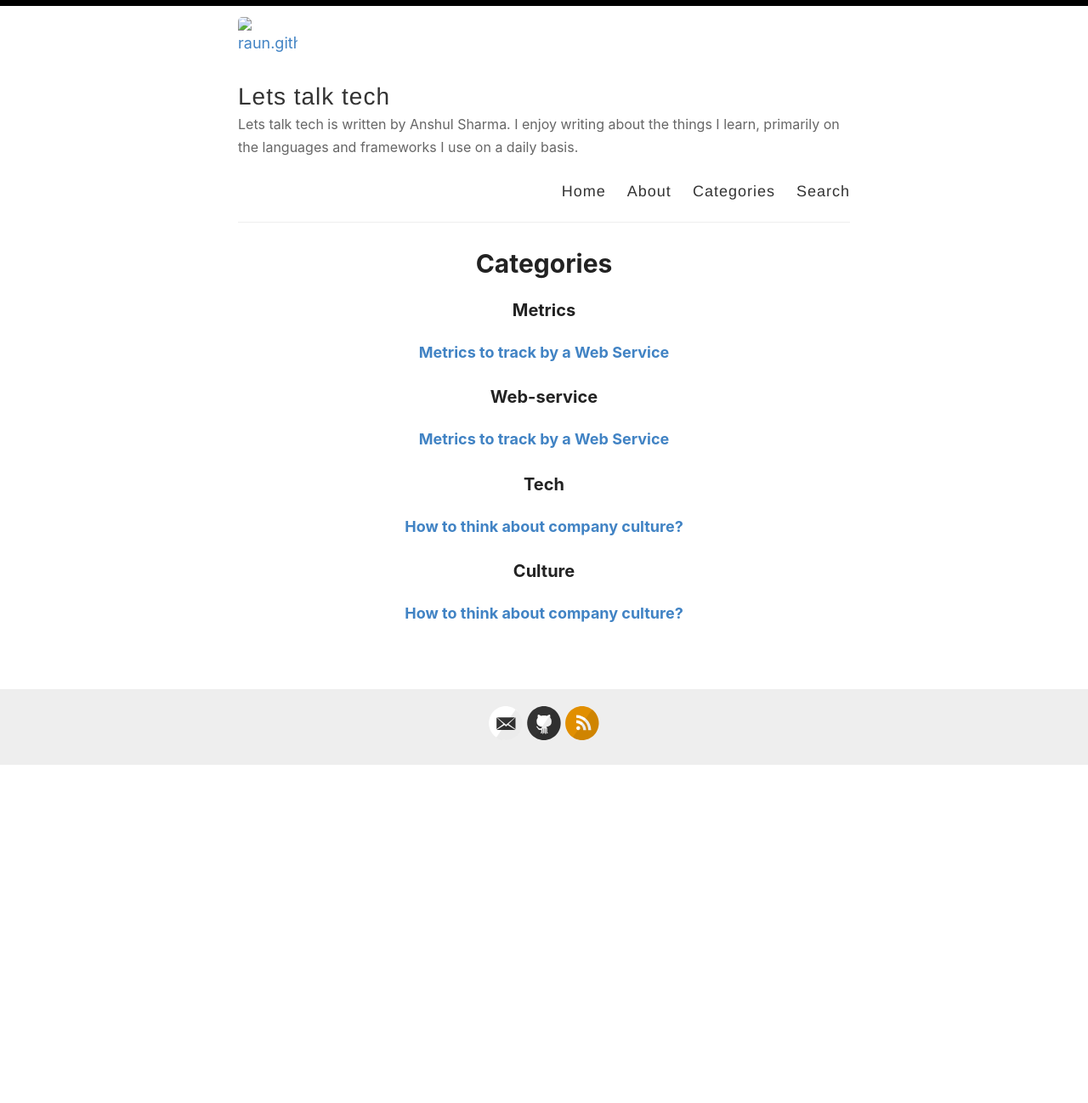
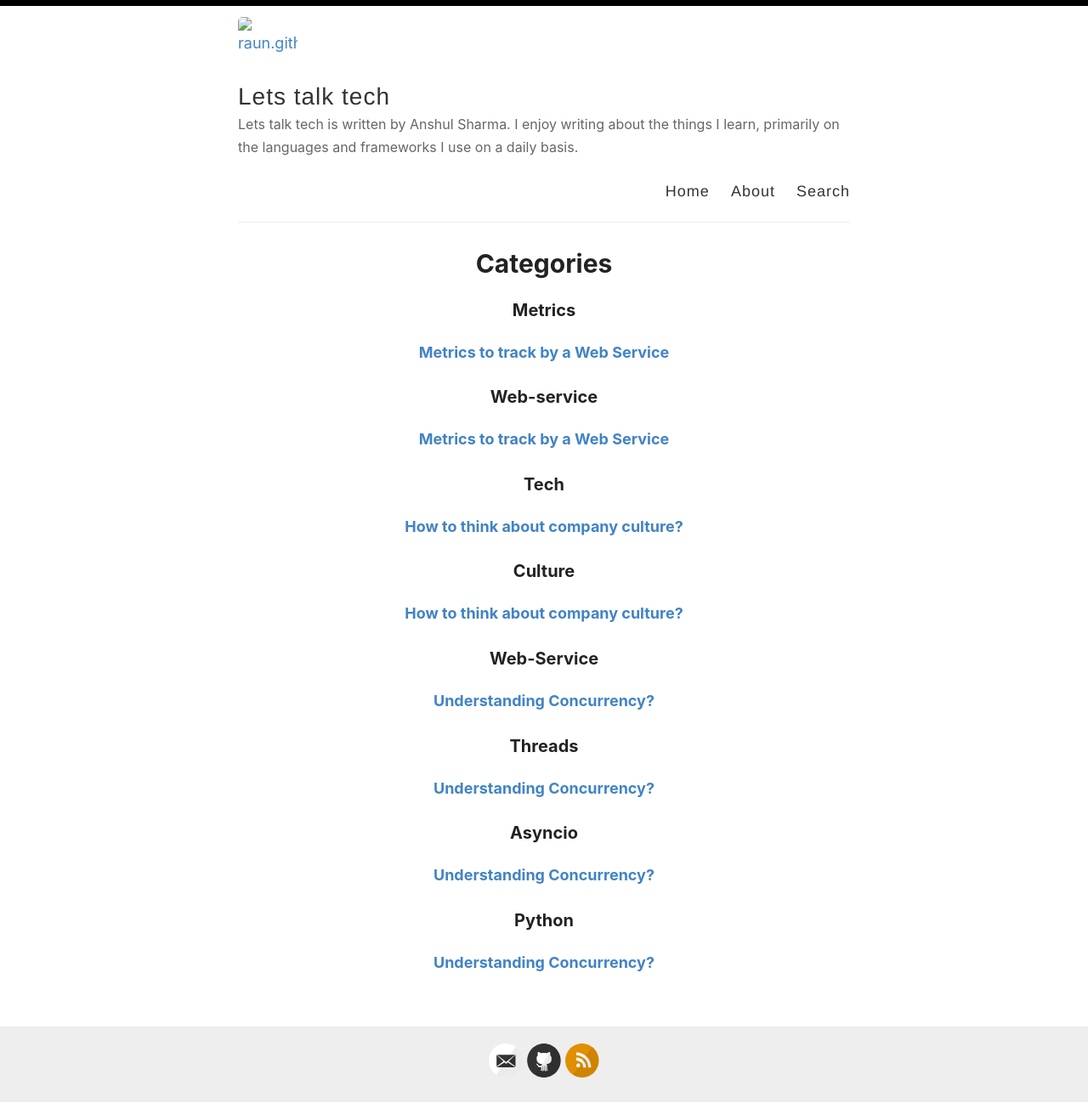
Before and after one commit to raun/raun.github.io, a Jekyll site: the page built from _pages/categories.md, in a window 1280 px wide. Shown: the whole page at 85% size. Built offline with Jekyll 4.4.1, drawn with Linux system fonts in a browser that asks for light colours; before the commit the page ends 901 px from its top, so only the background shows below that; part of the change alters nothing that is shown.

Commit message:
POST: Understanding concurrency

````diff
--- a/_layouts/default.html
+++ b/_layouts/default.html
@@ -30,7 +30,6 @@
             <nav>
               <a href="{{ site.baseurl }}/">Home</a>
               <a href="{{ site.baseurl }}/about">About</a>
-              <a href="{{ site.baseurl }}/categories">Categories</a>
               <a href="{{ site.baseurl }}/search">Search</a>
             </nav>
           </header>
--- /dev/null
+++ b/_posts/2020-03-25-Understanding-concurrency.md
@@ -0,0 +1,318 @@
+---
+layout: post
+title: Understanding Concurrency?
+categories: [Web-Service, Threads, Asyncio, Python]
+---
+
+## What is concurrency?
+
+Dictionary definition of concurrency is simultaneous occurrence. In Python, the things that are occurring simultaneously are called by different names (thread, task, process). Each one can be stopped at certain points, and the CPU that is processing them can switch to a different one.
+
+In essence only multiprocessing actually does work simultaneously as it uses multiple processors available on the machine. Threading and AsyncIO both run on a single processor. They just cleverly find ways to take turns to speed up the overall process.
+
+Before we start all the codes used in the post are available here: [Cuncurrency Demo](https://github.com/raun/concurrency-demo)
+
+### Threads
+- In threading, the operating system actually knows about each thread and can interrupt it at any time to start running a different thread. This is called Pre-emptive multitasking.
+- Pre-emptive multitasking is handy in the sense that code in the thread doesn’t need to do anything to make the switch. It can also be difficult because of that “at any time” phrase.
+
+### Asyncio
+- Tasks must cooperate by announcing when they are ready to be switched out. This is called Cooperative multitasking.
+- That means that the code in the AsyncIO task has to change slightly to announce that it is ready to be switched out.
+- The benefit of doing this extra work up front is that you always know where your task will be swapped out.
+
+## When is concurrency useful?
+- CPU-bound tasks
+	- There are classes of programs that do significant computation without talking to the network or accessing a file
+	- These are the CPU-bound programs, because the resource limiting the speed of your program is the CPU, not the network or the file system
+- I/O-bound tasks
+	- I/O-bound problems cause your program to slow down because it frequently must wait for input/output (I/O) from some external resource
+	- They arise frequently when your program is working with things that are much slower than your CPU
+
+## Lets write some code
+
+## IO Bound Task
+
+#### Synchronous Version
+
+
+```python
+import requests
+import time
+def download_site(url, session):
+    with session.get(url) as response:
+        print("Read {} from {}".format(len(response.content), url))
+
+def download_all_sites(sites):
+    with requests.Session() as session:
+        for url in sites:
+            download_site(url, session)
+
+if __name__ == "__main__":
+    sites = [
+        "https://www.amazon.com",
+        "https://www.stackoverflow.com/",
+    ] * 80
+    start_time = time.time()
+    download_all_sites(sites)
+    duration = time.time() - start_time
+    print("Downloaded {} in {} seconds".format(len(sites), duration))
+```
+
+Output: `Downloaded 160 in 15.8924131 seconds`
+
+**Why Synchronous version rocks?**
+- It is easy to write, easy to debug, single train of thought
+
+**Problems with synchronous version**
+- It is dead slow! Although being slower is not necessarily a problem if:
+	- It runs rarely
+	- The completion time is within SLA
+
+### Threading Version
+
+
+```python
+import concurrent.futures
+import requests
+import threading
+import time
+thread_local = threading.local()
+def get_session():
+    if not hasattr(thread_local, "session"):
+        thread_local.session = requests.Session()
+    return thread_local.session
+
+def download_site(url):
+    session = get_session()
+    with session.get(url) as response:
+        print("Read {} from {}".format(len(response.content), url))
+
+def download_all_sites(sites):
+    with concurrent.futures.ThreadPoolExecutor(max_workers=5) as executor:
+        executor.map(download_site, sites)
+
+if __name__ == "__main__":
+    sites = [
+        "https://www.amazon.com",
+        "https://www.stackoverflow.com/",
+    ] * 80
+    start_time = time.time()
+    download_all_sites(sites)
+    duration = time.time() - start_time
+    print("Downloaded {} in {} seconds".format(len(sites), duration))
+```
+
+Output: `Downloaded 160 in 3.858917 seconds`
+
+**There are few changes as compared to Synchronous version**:
+Now `download_all_sites()` changed from calling the function once per site to a more complex structure. In this version, you’re creating a `ThreadPoolExecutor`, which seems like a complicated thing. Let’s break that down: `ThreadPoolExecutor` = `Thread` + `Pool` + `Executor`. This object is going to create a pool of threads, each of which can run concurrently. The Executor is the part that’s going to control how and when each of the threads in the pool will run. `map()` method runs the passed-in function on each of the sites in the list. The great part is that it automatically runs them concurrently using the pool of threads it is managing. The other interesting change in our example is that each thread needs to create its own `requests.Session()` object. Because the operating system is in control of when your task gets interrupted and another task starts, any data that is shared between the threads needs to be protected, or thread-safe. Threading.local() creates an object that look like a global but is specific to each individual thread.
+
+One of the key challenge here is How to decide the number of thread in the pool? This require a little hit and trial(Some estimation & Calculation as well).
+
+You might expect that having one thread per download would be the fastest but, at least on my system it was not. Why is that? There are two main competing force working here:
+- Speed up due to concurrency
+- Overhead of creating & destroying thread
+
+On my machine, the optimal value was 10 threads. Another interesting thing is, with 10 threads, the time has reduced slightly more than 1/10th of the original time. Why is that? This is because we added the overhead of creating and destroying the threads and there is part of the problem that can not run in parallel.
+
+**Why the threading version rocks?**
+
+Its fast! Or atleast faster than the synchronous version. But why? Because it allow your program to overlap the waiting times and get the final result faster.
+
+**Problems with the threading version?**
+
+We had to write more code to make it happen and think about how to keep objects and code thread safe. Threads can interact in ways that are subtle and hard to detect. These interaction can cause race conditions which can result random, intermittent bugs that are difficult to debug.
+
+### Asyncio version
+
+
+```python
+import asyncio
+import time
+import aiohttp
+async def download_site(session, url):
+    async with session.get(url) as response:
+        print("Read {0} from {1}".format(response.content_length, url))
+
+async def download_all_sites(sites):
+    async with aiohttp.ClientSession() as session:
+        tasks = []
+        for url in sites:
+            task = asyncio.ensure_future(download_site(session, url))
+            tasks.append(task)
+        await asyncio.gather(*tasks, return_exceptions=True)
+
+if __name__ == "__main__":
+    sites = [
+        "https://www.amazon.com",
+        "https://www.stackoverflow.com/",
+    ] * 80
+    start_time = time.time()
+    asyncio.get_event_loop().run_until_complete(download_all_sites(sites))
+    duration = time.time() - start_time
+    print("Downloaded {} sites in {} seconds".format(len(sites), duration))
+```
+
+Output: `Downloaded 160 sites in 3.422111 seconds`
+
+**There are few changes as compared to Synchronous version**:
+A single Python object, called the event loop, controls how and when each task gets run. The event loop is aware of each task and knows what state it’s in. Let's assume a simplified event loop which has 2 states(i.e. Ready to work & Waiting for external thing). Your simplified event loop maintains two lists of tasks, one for each of these states.
+
+Your simplified event loop selects one of the ready tasks and starts it back to running. That task is in complete control until it cooperatively hands the control back to the event loop.
+When the running task gives control back to the event loop, the event loop places that task into either the ready or waiting list and then goes through each of the tasks in the waiting list to see if it has become ready by completing an I/O operation.
+
+An important point of asyncio is that the tasks never give up control without intentionally doing so. They never get interrupted in the middle of an operation. This allows us to share resources a bit more easily in asyncio than in threading.
+
+
+**Why the asyncio version rocks?**
+
+It is faster than the threading version. It forces you to think about when a given task will get swapped out, which can help you create a better, faster, design. It is much more scalable. With threading version you have to fine tune the number of thread based on problem and hardware you are working with.
+
+**Problems with asyncio version**
+
+You need special async versions of libraries to gain the full advantage of asyncio. Had you just used requests for downloading the sites, it would have been much slower because requests is not designed to notify the event loop that it’s blocked.
+All of the advantages of cooperative multitasking get thrown away if one of the tasks doesn’t cooperate. A minor mistake in code can cause a task to run off and hold the processor for a long time, starving other tasks that need running. There is no way for the event loop to break in if a task does not hand control back to it.
+
+### multiprocessing version
+
+
+```python
+import requests
+import multiprocessing
+import time
+session = None
+def set_global_session():
+    global session
+    if not session:
+        session = requests.Session()
+
+def download_site(url):
+    with session.get(url) as response:
+        name = multiprocessing.current_process().name
+        print("{}:Read {} from {}".format(name, len(response.content), url))
+
+def download_all_sites(sites):
+    with multiprocessing.Pool(initializer=set_global_session) as pool:
+        pool.map(download_site, sites)
+
+if __name__ == "__main__":
+    sites = [
+        "https://www.amazon.com",
+        "https://www.stackoverflow.com/",
+    ] * 80
+    start_time = time.time()
+    download_all_sites(sites)
+    duration = time.time() - start_time
+    print("Downloaded {} in {} seconds".format(len(sites), duration))
+```
+
+Output: `Downloaded 160 in 4.1463499 seconds`
+
+**There are few changes as compared to Synchronous version**:
+Code looks is much shorter than asyncio version. multiprocessing on high level create a new instance of Python interpreter to run on each CPU and then farming out part of our program to run on it.
+
+**Why the multiprogramming version rocks?**
+
+Relatively easy to setup & requires little extra code. Takes full advantage of the CPU power on your computer.
+
+**Problems with multiprogramming version**
+
+Slower than asyncio and threading. Require some setup from synchronous version. We have spend some time thinking about which variables will be accessed in each process.
+
+
+## CPU Bound task
+
+### Synchronous Version
+
+
+```python
+import time
+def cpu_bound(number):
+    return sum(i * i for i in range(number))
+
+def find_sums(numbers):
+    for number in numbers:
+        cpu_bound(number)
+
+if __name__ == "__main__":
+    numbers = [5000000 + x for x in range(20)]
+    start_time = time.time()
+    find_sums(numbers)
+    duration = time.time() - start_time
+    print("Duration {} seconds".format(duration))
+```
+
+Output: `Duration 9.244601 seconds`
+
+This code calls cpu_bound() 20 times with a different large number each time. It does all of this on a single thread in a single process on a single CPU. Unlike the I/O-bound examples, the CPU-bound examples are usually fairly consistent in their run times. Why is that? It is because networks are unreliable and can respond slow or fast with time.
+
+Clearly we can do better than this. This is all running on a single CPU with no concurrency.
+
+How much do you think rewriting this code using threading or asyncio will speed this up? Lets see!
+
+### threading & asyncio versions
+
+
+```python
+import concurrent.futures
+import time
+def cpu_bound(number):
+    return sum(i * i for i in range(number))
+
+def find_sums(numbers):
+    with concurrent.futures.ThreadPoolExecutor(max_workers=5) as executor:
+        executor.map(cpu_bound, numbers)
+
+if __name__ == "__main__":
+    numbers = [5000000 + x for x in range(20)]
+    start_time = time.time()
+    find_sums(numbers)
+    duration = time.time() - start_time
+    print("Duration {} seconds".format(duration))
+```
+
+Output: `Duration 9.190521 seconds`
+
+In your I/O-bound example, much of the overall time was spent waiting for slow operations to finish. threading and asyncio sped this up by allowing you to overlap the times you were waiting instead of doing them sequentially. On a CPU-bound problem, however, there is no waiting. The CPU is cranking away as fast as it can to finish the problem. One CPU is doing all of the work of the non-concurrent code plus the extra work of setting up threads or tasks.
+
+Lets see how multiprocessing perform on this problem!
+
+### multiprocessing Version
+
+
+```python
+import multiprocessing
+import time
+def cpu_bound(number):
+    return sum(i * i for i in range(number))
+
+def find_sums(numbers):
+    with multiprocessing.Pool() as pool:
+        pool.map(cpu_bound, numbers)
+
+if __name__ == "__main__":
+    numbers = [5000000 + x for x in range(20)]
+    start_time = time.time()
+    find_sums(numbers)
+    duration = time.time() - start_time
+    print("Duration {} seconds".format(duration))
+```
+
+Output: `Duration 1.586885 seconds`
+
+**Why the multiprocessing version rocks?**
+Easy to setup with very little code. Take full advantage of CPU power on your computer
+
+**Problems with multiprocessing version**
+Splitting your problem up so each processor can work independently can sometimes be difficult. Many solutions require more communication between the processes. This would add more complexity to your synchronous version and sometime these communication overhead can outweigh the benefit.
+
+
+## Conclusion
+We have covered a lot of ground here. It’s time to review those ideas and discuss about decision points.
+
+The first step of this process is deciding if you should use a concurrency module. While the examples here make each of the libraries look pretty simple, concurrency always comes with extra complexity and can often result in bugs that are difficult to find. Hold out on adding concurrency until you have a known performance issue and then determine which type of concurrency you need. Once you’ve decided that you should optimize your program, figuring out if your program is CPU-bound or I/O-bound.
+
+CPU-bound problems only really gain from using `multiprocessing`. `threading` and `asyncio` did not help this type of problem at all.
+
+For I/O-bound problems, there’s a general rule of thumb in the Python community: “Use `asyncio` when you can, `threading` when you must.” `asyncio` can provide the best speed up for this type of program, but sometimes you will require critical libraries that have not been ported to take advantage of `asyncio`.
````
Also changed, not shown: .github/FUNDING.yml (deleted).
